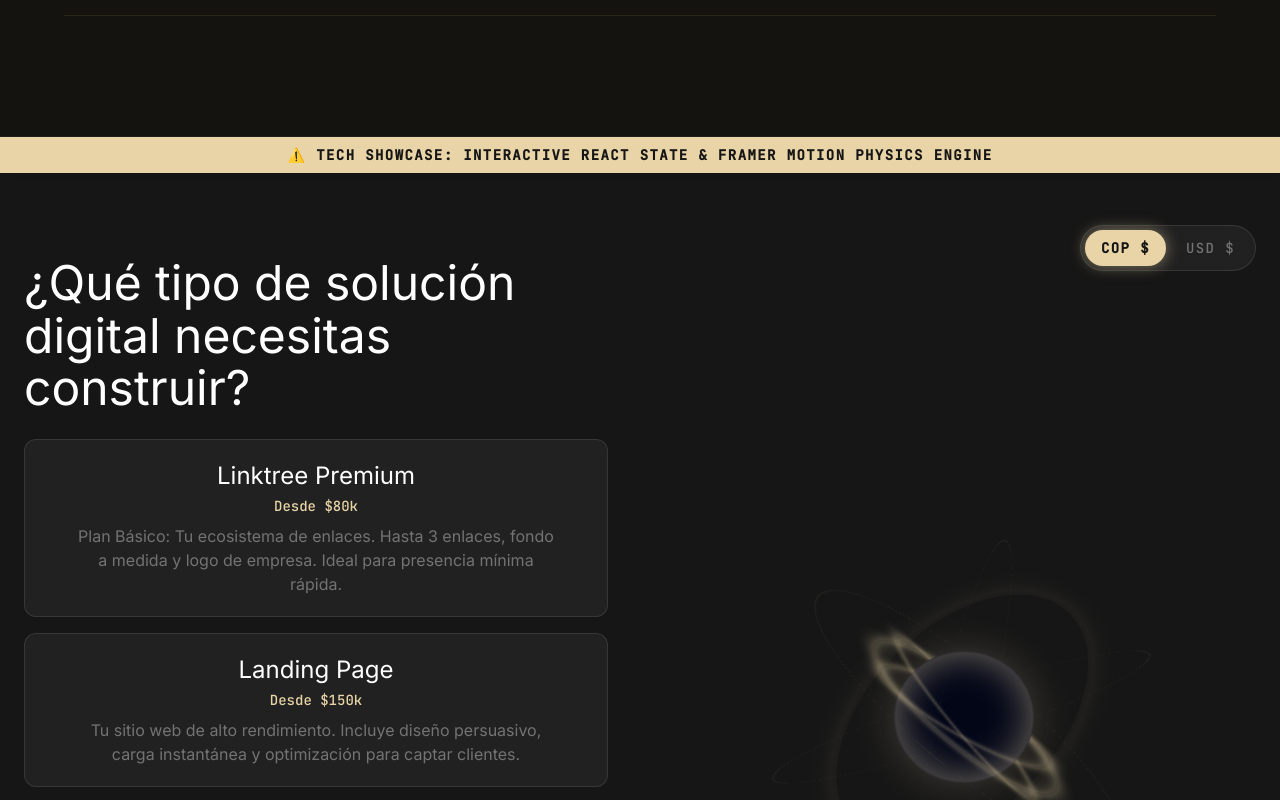
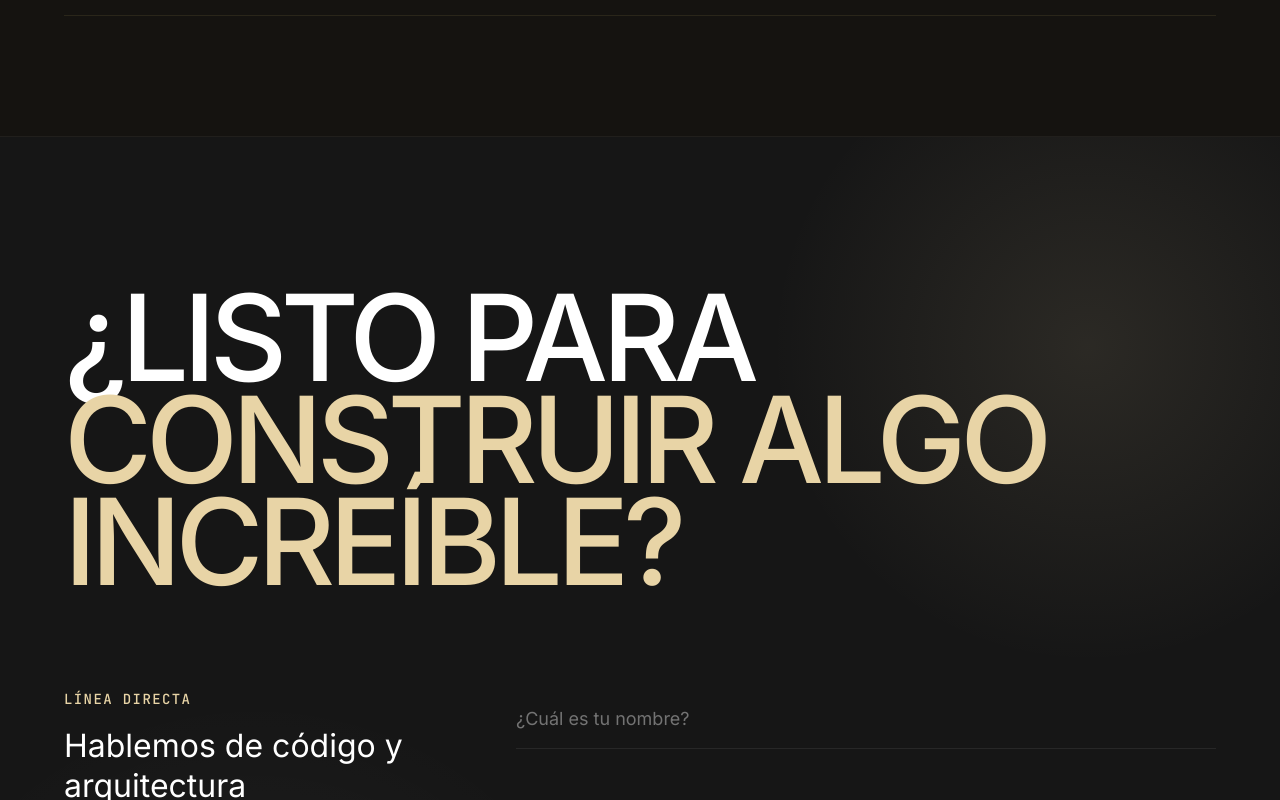
Before and after one commit to 2001mapa/portfolio_mapa, a Next.js app: page / in a window 1280 px wide. Shown: the part 5660-6460 px from the top of the page. Built offline with nearby package versions, Linux system fonts and the light colour scheme.

Commit message:
chore(portfolio): Remove pricing section

```diff
--- a/src/app/page.tsx
+++ b/src/app/page.tsx
@@ -5,7 +5,6 @@ import { WorkGrid } from "@/components/WorkGrid";
 import { AboutSection } from "@/components/AboutSection";
 import { TechStackSection } from "@/components/TechStackSection";
 import { ContactSection } from "@/components/ContactSection";
-import { PricingSection } from "@/components/PricingSection";
 import { ScrollProgress } from "@/components/ScrollProgress";
 
 import MaintenanceScreen from "@/components/MaintenanceScreen";
@@ -25,7 +24,6 @@ export default function Home() {
         <TechStackSection />
         <WorkGrid />
         <ServicesSection />
-        <PricingSection />
         <ContactSection />
       </div>
     </>
```
